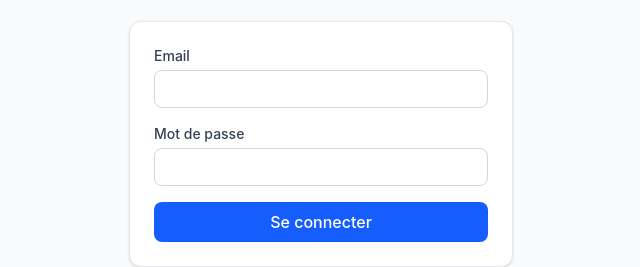
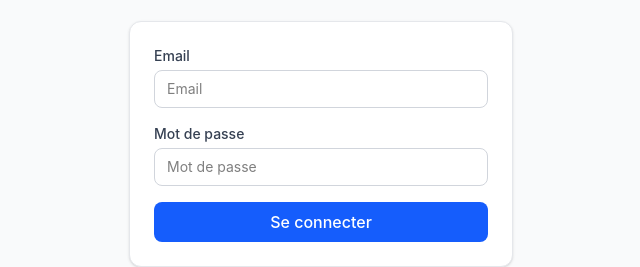
Before and after one commit to carnell0/bughive, a React (Vite) app: page /login in a window 1280 px wide. Shown: the part 302-569 px from the top of the page, without its empty margins (319-959 px from the left). Built offline with nearby package versions, Linux system fonts and the light colour scheme; no server answers.

Commit message:
test: login page error handling with supabase mock

```diff
--- a/src/pages/LoginPage.tsx
+++ b/src/pages/LoginPage.tsx
@@ -39,17 +39,21 @@ function LoginPage() {
 
                 <form onSubmit={handleSubmit} className="bg-white p-6 rounded-xl shadow-sm border border-gray-200 flex flex-col gap-4">
                     <div>
-                        <label className="text-sm font-medium text-gray-700 mb-1 block">Email</label>
+                        <label htmlFor="email" className="text-sm font-medium text-gray-700 mb-1 block">Email</label>
                         <input
+                            id="email"
+                            placeholder="Email"
                             className="border border-gray-300 rounded-lg px-3 py-2 w-full text-sm focus:outline-none focus:ring-2 focus:ring-blue-500 focus:border-transparent"
                             value={email}
                             onChange={(e) => setEmail(e.target.value)}
                         />
                     </div>
                     <div>
-                        <label className="text-sm font-medium text-gray-700 mb-1 block">Mot de passe</label>
+                        <label htmlFor="password" className="text-sm font-medium text-gray-700 mb-1 block">Mot de passe</label>
                         <input
+                            id="password"
                             type="password"
+                            placeholder="Mot de passe"
                             className="border border-gray-300 rounded-lg px-3 py-2 w-full text-sm focus:outline-none focus:ring-2 focus:ring-blue-500 focus:border-transparent"
                             value={password}
                             onChange={(e) => setPassword(e.target.value)}
--- /dev/null
+++ b/vitest.config.ts
@@ -0,0 +1,16 @@
+import { defineConfig } from 'vitest/config'
+import react from '@vitejs/plugin-react'
+import path from 'path'
+
+export default defineConfig({
+  plugins: [react()],
+  resolve: {
+    alias: {
+      '@': path.resolve(__dirname, './src'),
+    },
+  },
+  test: {
+    environment: 'jsdom',
+    globals: true,
+  },
+})
```
Also changed, not shown: package.json (+7 -2 lines), 2 other files (tests, documents, lock files or other folders).
